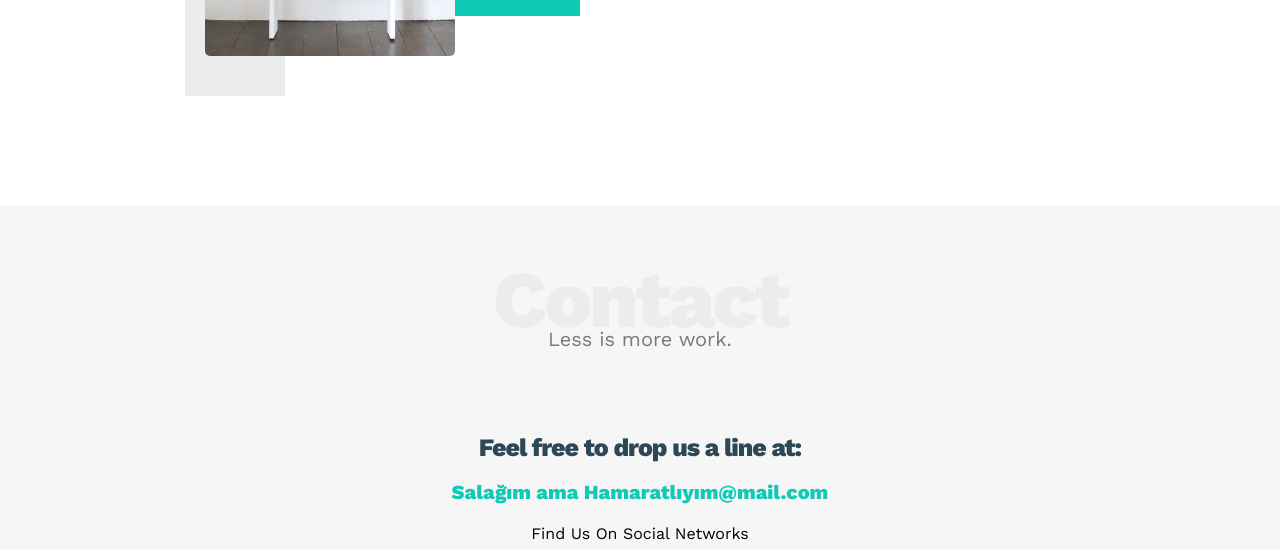
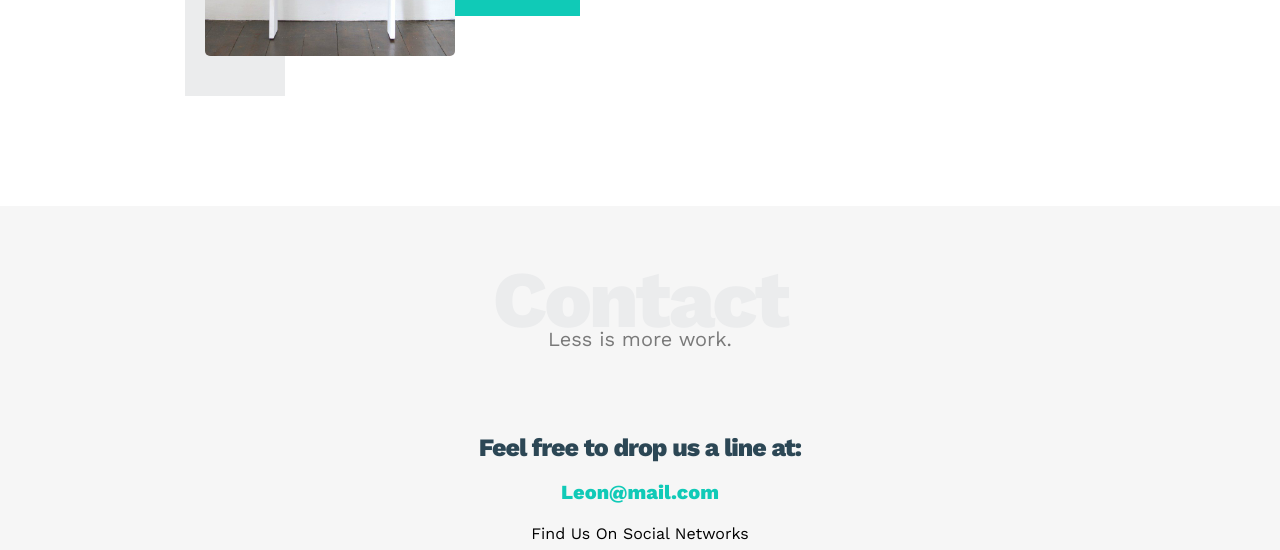
Before and after one commit to Muhammed-Haci/leon, a plain HTML site: page index.html in a window 1280 px wide. Shown: the part 3161-3711 px from the top of the page. Drawn offline with nearby package versions, Linux system fonts and the light colour scheme.

Commit message:
project updated

```diff
--- a/index.html
+++ b/index.html
@@ -167,7 +167,7 @@
         <p>Less is more work.</p>
         <div class="container">
           <h3>Feel free to drop us a line at:</h3>
-          <h4><a href="mailto: Elif Şafak@mail.com">Salağım ama Hamaratlıyım@mail.com</a></h4><p>Find Us On Social Networks</p>
+          <h4><a href="mailto: Elif Şafak@mail.com">Leon@mail.com</a></h4><p>Find Us On Social Networks</p>
           <div class="social-icons"><a href="#"><i class="fab fa-youtube"></i></a><a href="#"><i class="fab fa-facebook"></i></a><a href="#"><i class="fab fa-twitter"></i></a></div>
         </div>
       </Section>
--- a/leon/leon.css
+++ b/leon/leon.css
@@ -197,6 +197,7 @@ header .container nav .toggle_menu:hover span:nth-of-type(2) {
   bottom: 20px;
   border: none;
   cursor: pointer;
+  z-index: 5;
   border-radius: 50%;
   transition: 0.5s;
   background-color: #10cab7;
```
Also changed, not shown: 2 other files.
